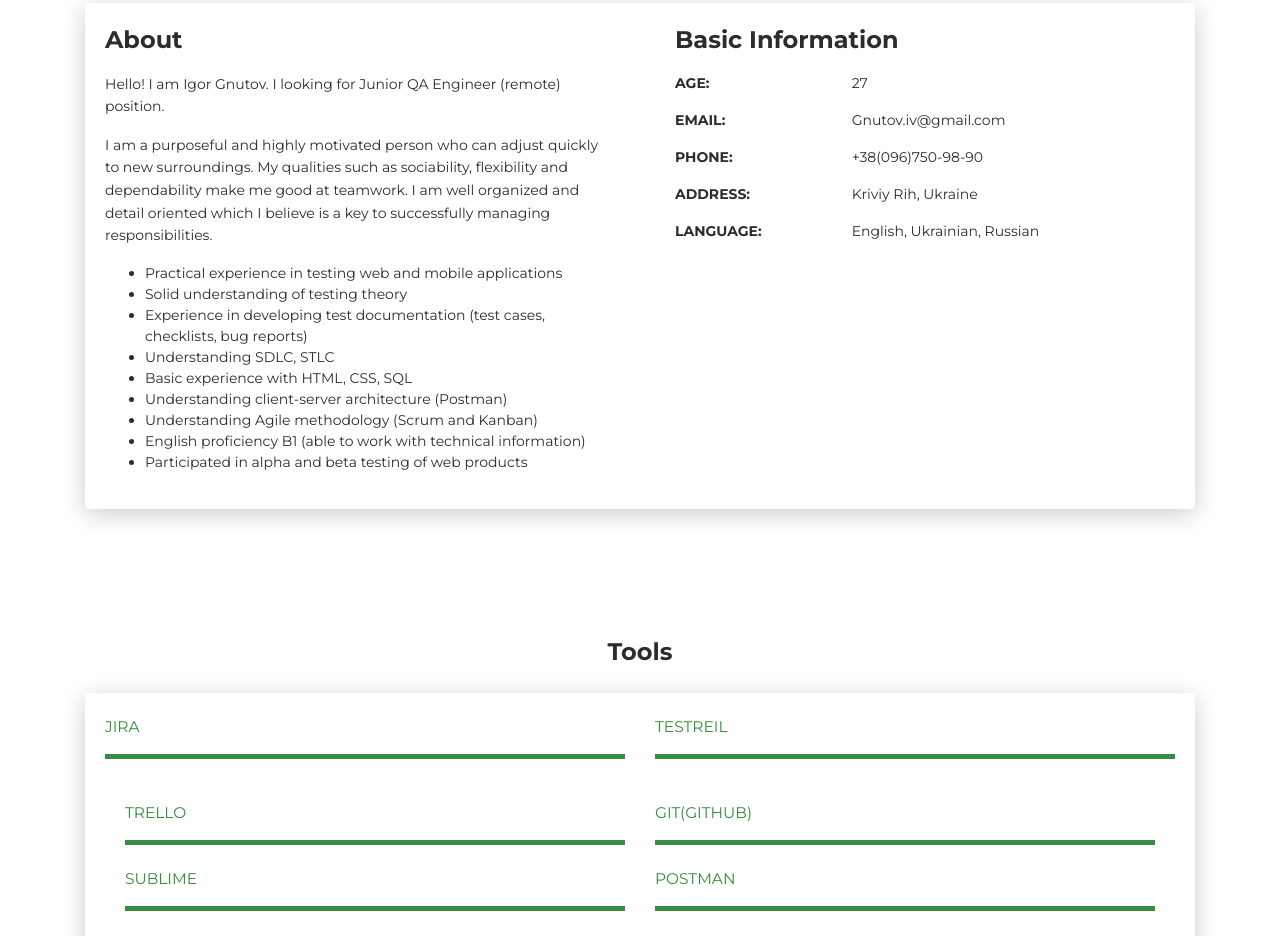
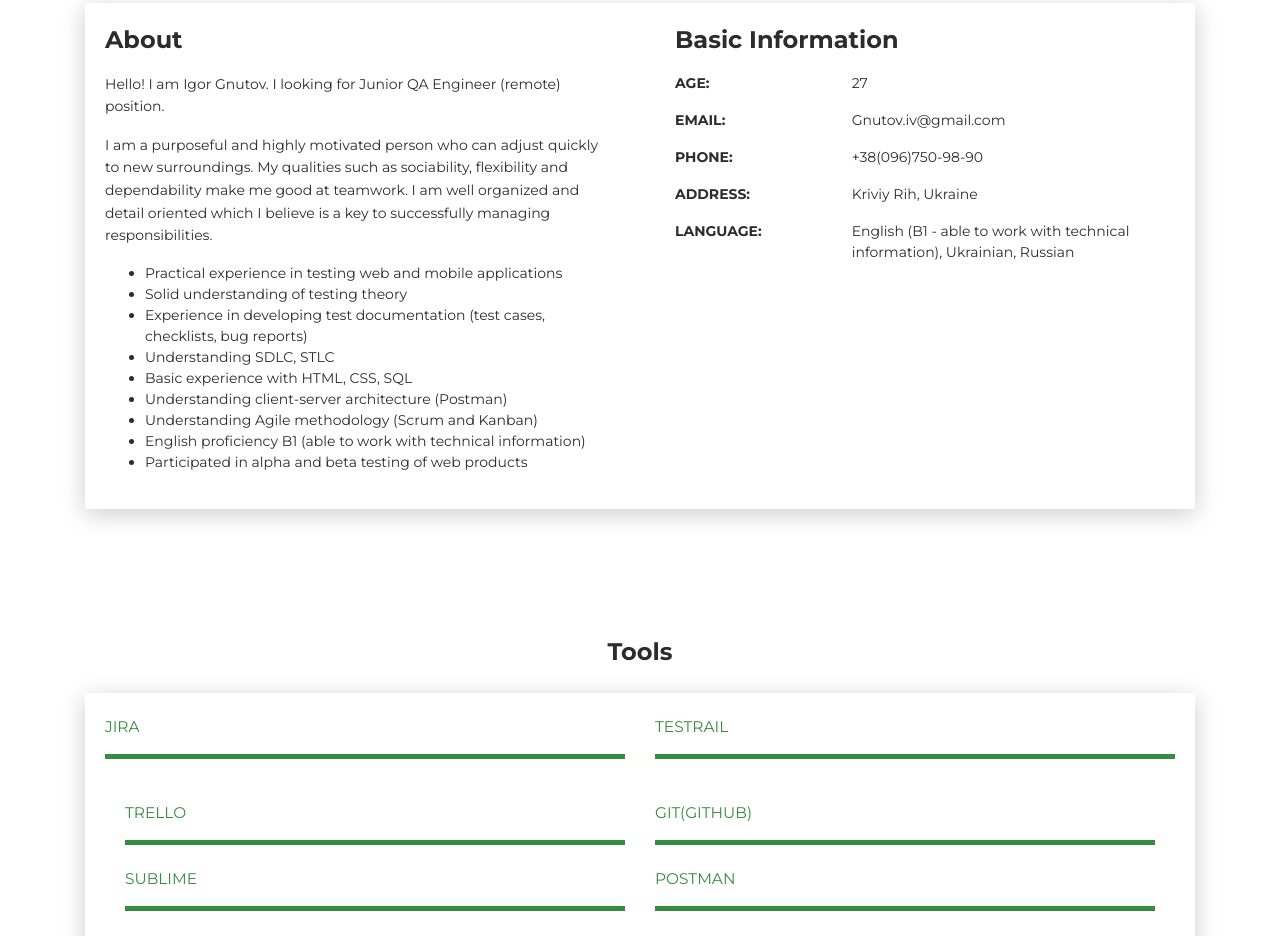
Before and after one commit to IgorGnutov/CV, a plain HTML site: page index.html in a window 1280 px wide. Shown: the part 617-1553 px from the top of the page. Drawn offline with Linux system fonts and the light colour scheme.

Commit message:
Add files via upload

```diff
--- a/index.html
+++ b/index.html
@@ -104,7 +104,7 @@
             </div>
             <div class="row mt-3">
               <div class="col-sm-4"><strong class="text-uppercase">Language:</strong></div>
-              <div class="col-sm-8">English, Ukrainian, Russian</div>
+              <div class="col-sm-8">English (B1 - able to work with technical information), Ukrainian, Russian</div>
             </div>
           </div>
         </div>
@@ -126,7 +126,7 @@
             </div>
           </div>
           <div class="col-md-6">
-            <div class="progress-container progress-primary"><span class="progress-badge">TestReil</span>
+            <div class="progress-container progress-primary"><span class="progress-badge">TestRail</span>
               <div class="progress">
                 <div class="progress-bar progress-bar-primary" data-aos="progress-full" data-aos-offset="10" data-aos-duration="2000" role="progressbar" aria-valuenow="60" aria-valuemin="0" aria-valuemax="100" style="width: 100%;"></div><span class="progress-value"></span>
               </div>
```
